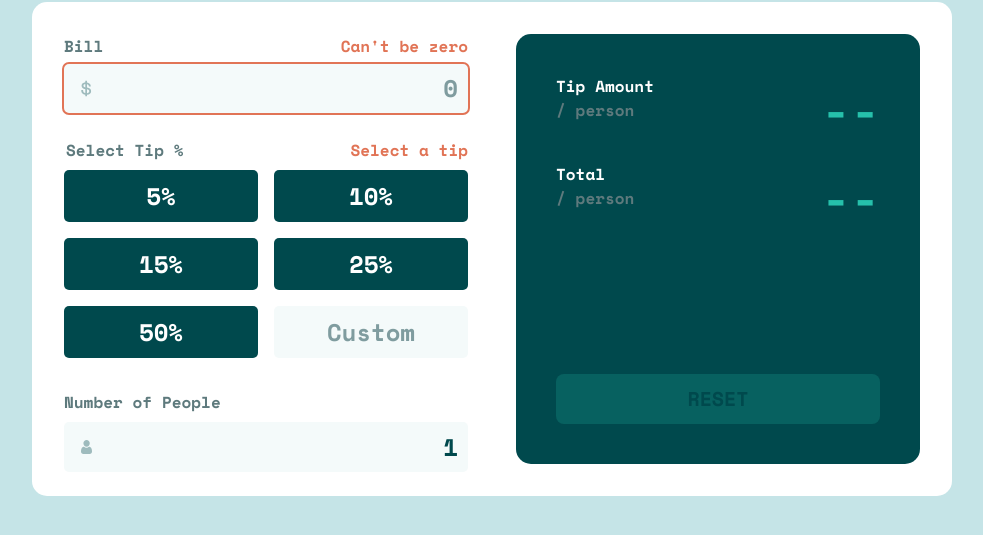
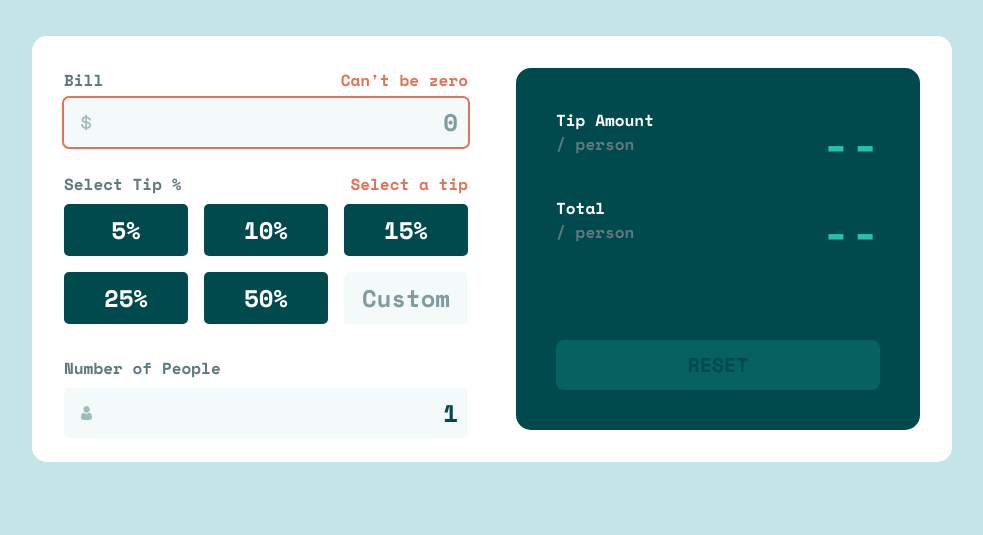
Before and after one commit to gmagnenat/tip-calculator-app, a website built with Vite: page index.html in a window 1280 px wide. Shown: the part 203-738 px from the top of the page, without its empty margins (148-1131 px from the left). Built offline with nearby package versions, Linux system fonts and the light colour scheme.

Commit message:
Fix grid settings

```diff
--- a/index.html
+++ b/index.html
@@ -38,7 +38,7 @@
               </div>
               <div class="form__group form__group--tip">
                 <div class="form__group--info">
-                  <legend for="tip" class="tip-legend">Select Tip %</legend>
+                  <p for="tip" class="tip-legend">Select Tip %</p>
                   <span class="error-tip error-message"></span>
                 </div>
                 <div class="radio-group">
--- a/scss/main.scss
+++ b/scss/main.scss
@@ -279,6 +279,10 @@ input:invalid:focus {
     gap: 3rem;
   }
 
+  .radio-group {
+    grid-template-columns: repeat(3, 1fr);
+  }
+
   .card__summary {
     display: flex;
     flex-direction: column;
```
